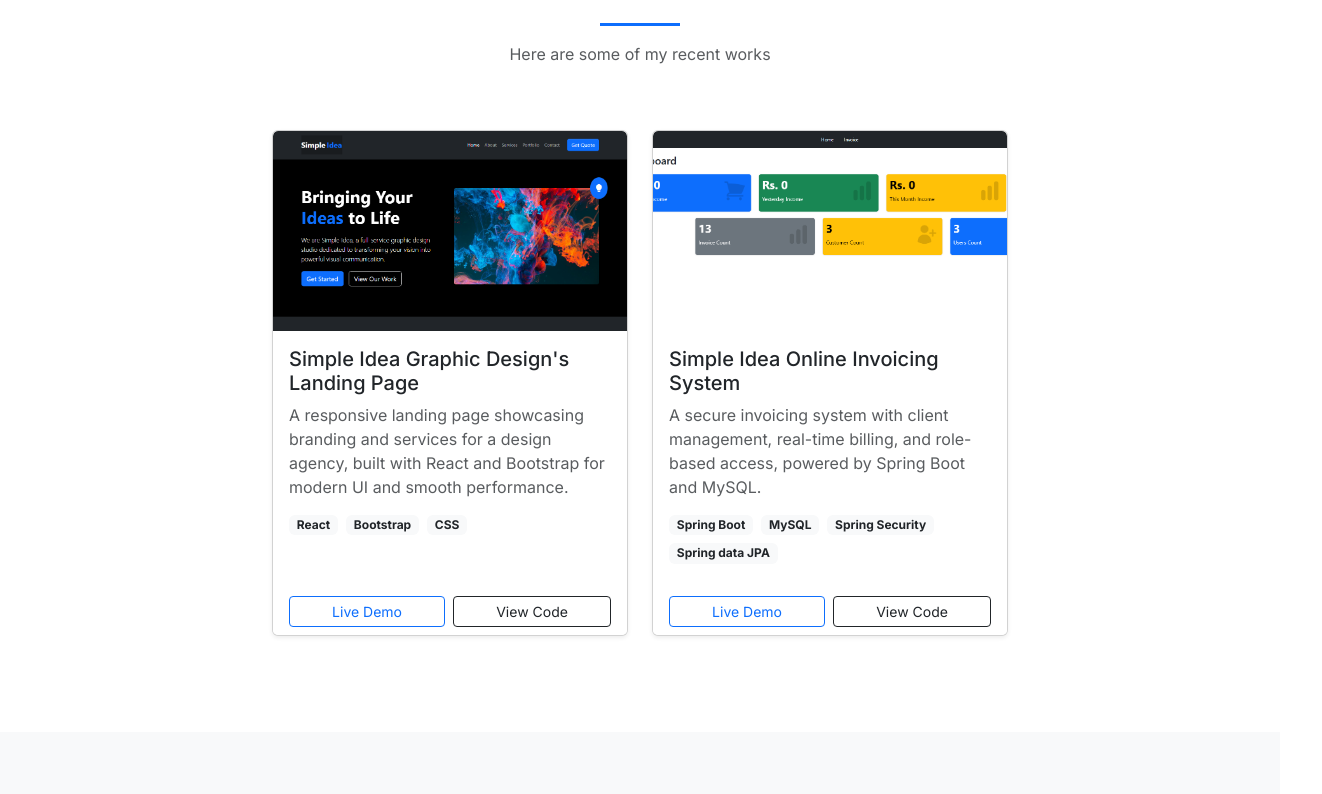
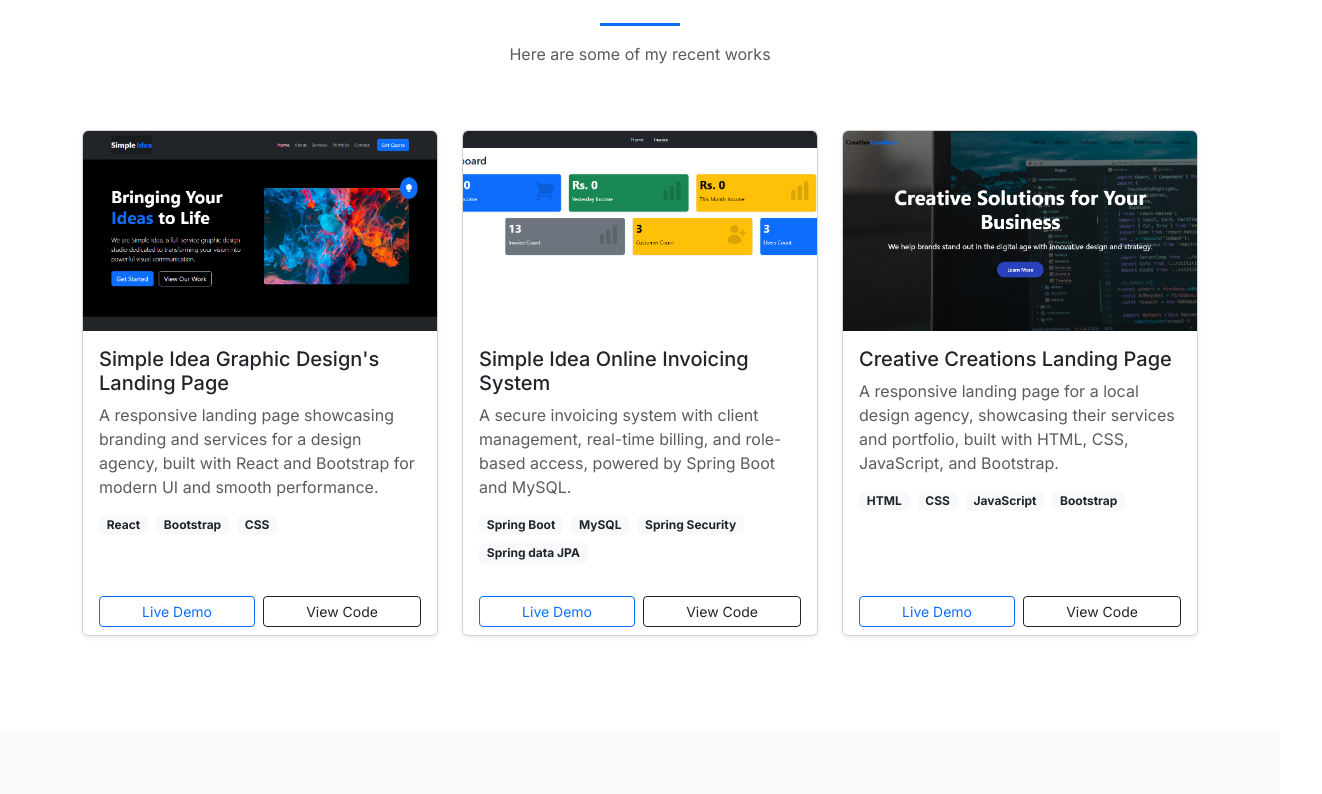
Before and after one commit to sandaru-sdm/sandaru_gunathilake-portfolio, a React (Vite) app: page / in a window 1280 px wide. Shown: the part 3486-4280 px from the top of the page, 1322 px wide, since content can reach past the window. Built offline with nearby package versions, Linux system fonts and the light colour scheme.

Commit message:
add new project photo and project details

```diff
--- a/src/data/portfolioData.js
+++ b/src/data/portfolioData.js
@@ -3,6 +3,7 @@ import profileImage2 from "../assets/profile2.jpg";
 import resume from "../assets/resume.pdf";
 import project1 from "../assets/Project1.png";
 import project2 from "../assets/Project2.png";
+import project3 from "../assets/Project3.png";
 import iicLogo from "../assets/IIC_Logo.png";
 
 const portfolioData = {
@@ -51,6 +52,21 @@ const portfolioData = {
       ],
       demoLink: "#",
       githubLink: "https://github.com/sandaru-sdm/invoicing",
+    },
+    {
+      id: 3,
+      title: "Creative Creations Landing Page",
+      description:
+        "A responsive landing page for a local design agency, showcasing their services and portfolio, built with HTML, CSS, JavaScript, and Bootstrap.",
+      image: project3,
+      technologies: [
+        "HTML",
+        "CSS",
+        "JavaScript",
+        "Bootstrap",
+      ],
+      demoLink: "https://sandaru-sdm.github.io/CreativeCreationsLandingPage/",
+      githubLink: "https://github.com/sandaru-sdm/CreativeCreationsLandingPage",
     },
   ],
   experience: [
```
Also changed, not shown: src/assets/project3.png (added).
